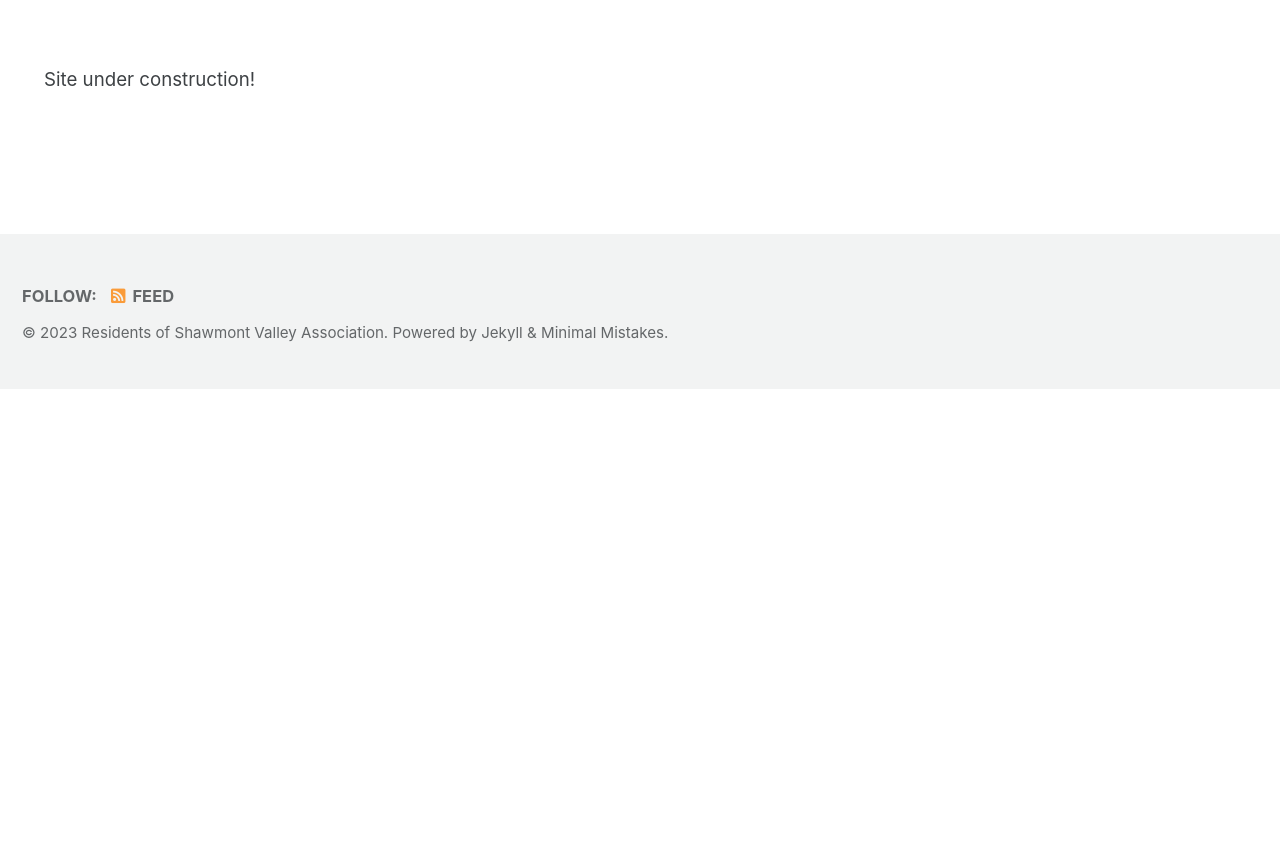
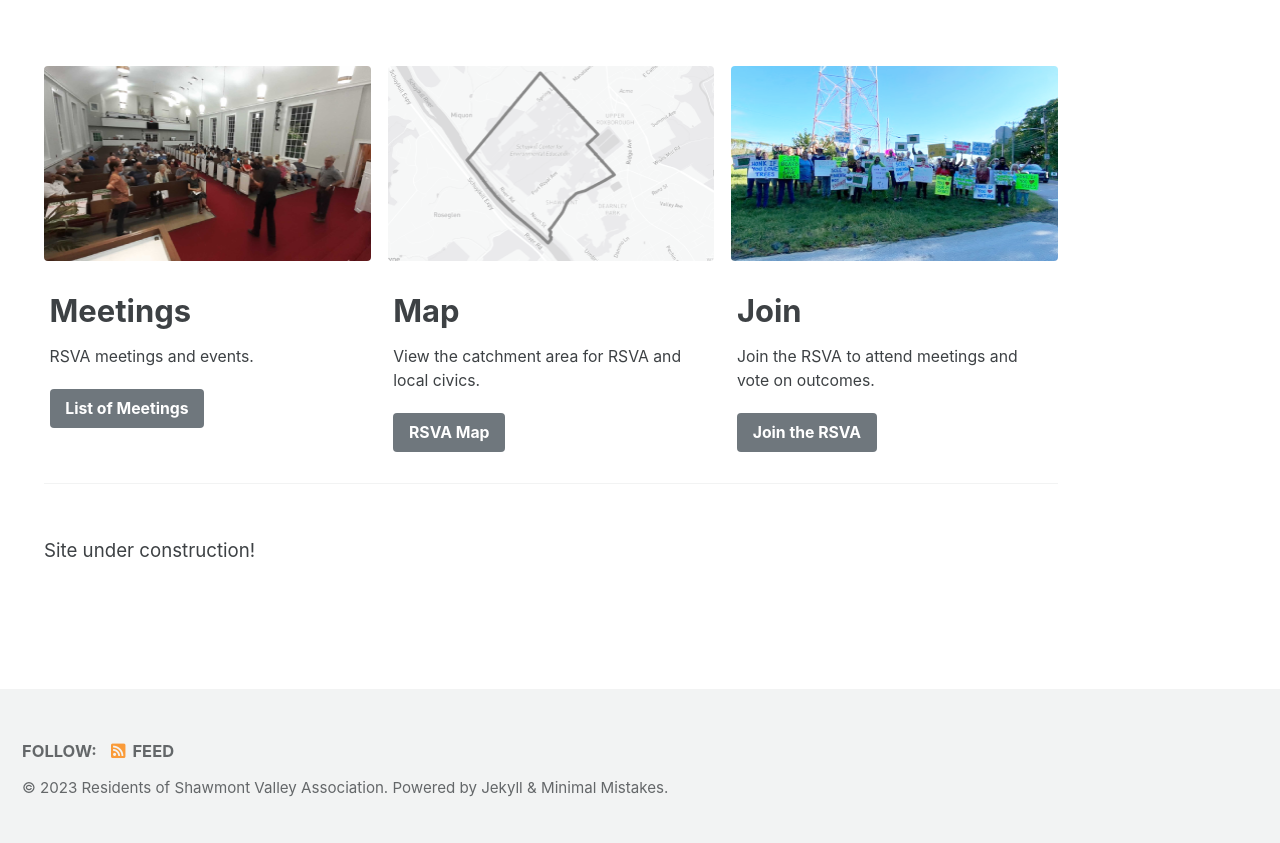
Before and after one commit to acouch/residents-of-shawmont-valley, a Jekyll site: the page built from _pages/index.md, in a window 1280 px wide. Shown: the part 511-1354 px from the top of the page. Built offline with Jekyll 4.4.1, drawn with Linux system fonts in a browser that asks for light colours; cached includes are drawn as plain includes; before the commit the page ends 900 px from its top, so only the background shows below that.

Commit message:
Adds feature_row

```diff
--- a/_pages/index.md
+++ b/_pages/index.md
@@ -9,21 +9,27 @@ header:
       url: "/about"
 permalink: /
 feature_row:
-  - image_path: assets/images/unsplash-gallery-image-1-th.jpg
-    image_caption: "Image courtesy of [Unsplash](https://unsplash.com/)"
-    alt: "placeholder image 1"
-    title: "Placeholder 1"
-    excerpt: "This is some sample content that goes here with **Markdown** formatting."
-  - image_path: /assets/images/unsplash-gallery-image-2-th.jpg
-    alt: "placeholder image 2"
-    title: "Placeholder 2"
-    excerpt: "This is some sample content that goes here with **Markdown** formatting."
-    url: "#test-link"
-    btn_label: "Read More"
+  - image_path: /assets/imgs/mtg-thumb_325-195.png
+    title: "Meetings"
+    alt: "Members at Roxborough Church during meeting"
+    excerpt: "RSVA meetings and events."
+    url: "/events"
+    btn_label: "List of Meetings"
     btn_class: "btn--primary"
-  - image_path: /assets/images/unsplash-gallery-image-3-th.jpg
-    title: "Placeholder 3"
-    excerpt: "This is some sample content that goes here with **Markdown** formatting."
+  - image_path: /assets/imgs/map-thumb_325-195.png
+    title: "Map"
+    excerpt: "View the catchment area for RSVA and local civics."
+    url: "/map"
+    btn_label: "RSVA Map"
+    btn_class: "btn--primary"
+  - title: "Join"
+    image_path: /assets/imgs/join_325-195.png
+    excerpt: "Join the RSVA to attend meetings and vote on outcomes."
+    url: "/join"
+    btn_label: "Join the RSVA"
+    btn_class: "btn--primary"
 ---
 
+{% include feature_row %}
+
 Site under construction!
```
Also changed, not shown: assets/imgs/join_325-195.png (added), assets/imgs/map-thumb_325-195.png (added), assets/imgs/mtg-thumb_325-195.png (added).
